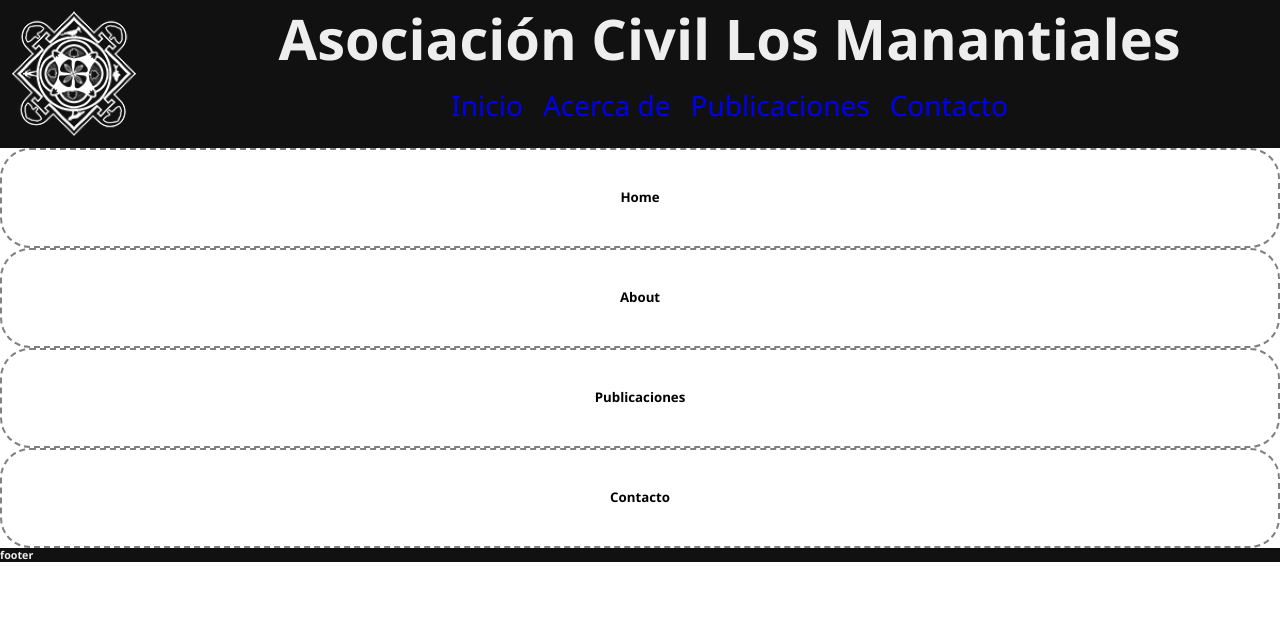
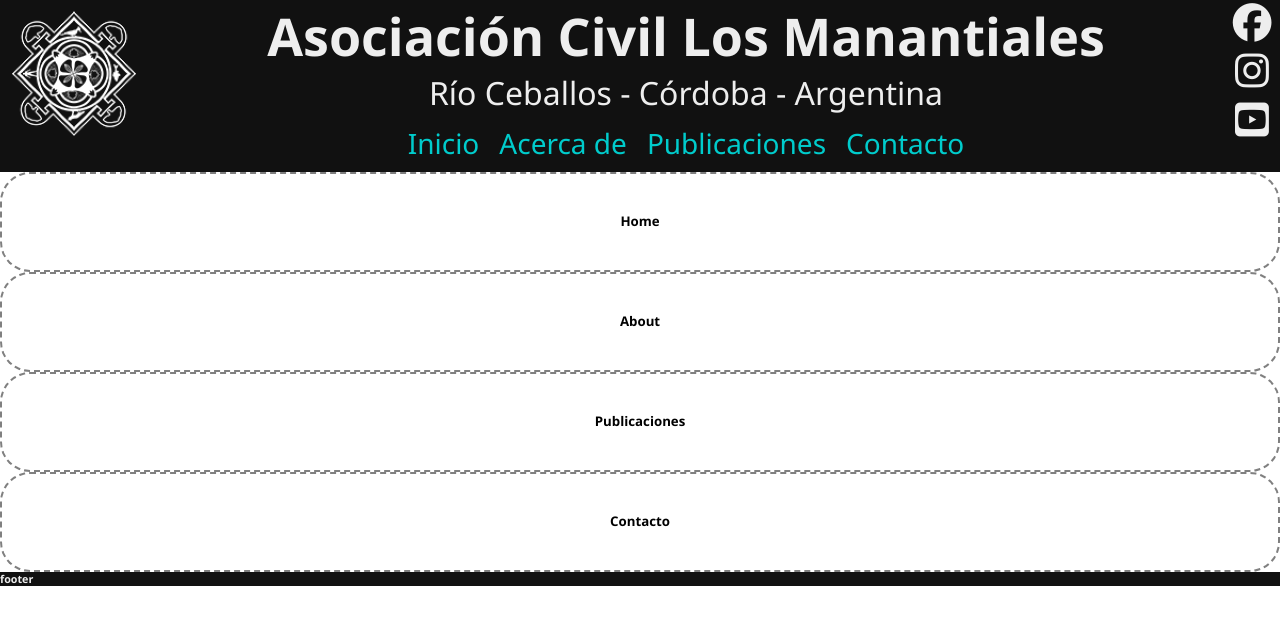
Before and after one commit to maernoud/CodoACodo-front, a plain HTML site: page index.html in a window 1280 px wide. Drawn offline with Linux system fonts and the light colour scheme.

Commit message:
Agregado Redes Soc y Nuevo Header

```diff
--- a/css/estilos.css
+++ b/css/estilos.css
@@ -1,24 +1,56 @@
+:root{
+  --ColorHeaderBackground: #111;
+  --ColorHeaderFont: #EEE;
+  --ColorMenuFont: #0CC;
+  --ColorMenuFontActivo: #0EE;
+}
+
 *{
   margin: 0;
   padding: 0;
   box-sizing: border-box;
   font-family: 'Segoe UI', Tahoma, Geneva, Verdana, sans-serif;
+  transition: ease-in 0.3s all;
 }
 
 header, footer{
-  background-color: #111;
-  color:#EEE;
+  background-color: var(--ColorHeaderBackground);
+  color: var(--ColorHeaderFont);
 
   display: flex;
   flex-flow: row wrap;
   justify-content:space-between;
 }
 
-header img{width: 10%; min-width: 80px; margin: 10px;}
+header{text-align: center;}
 
-header>div{width: 86%; }
+header img{
+  width: 10vw;
+  height: 10vw;
+  /*
+   min-width: 80px;
+   min-height: 80px;
+  */
+  margin: 10px;
+}
 
-header h1{text-align: center;}
+.titulo{order:3;}
+.titulo>h1{
+  display: flex;
+  flex-wrap: wrap;
+  justify-content:space-around;
+}
+.subTitulo{font-size: 200%;}
+
+.redes{
+  order:2;
+  display:flex;
+  flex-flow:row wrap;
+
+  margin: 2px;
+  color: var(--ColorHeaderFont);
+  transform: scale(0.8);
+}
 
 header nav{
   display: flex;
@@ -26,14 +58,28 @@ header nav{
   justify-content:space-around;
 }
 
-header nav li{list-style-type: none; margin: 10px;}
-
-header nav a{text-decoration: none;}
-
 header nav ul{
   display: flex;
   flex-flow: row wrap;
   justify-content:space-around;
+}
+
+header nav li{
+  list-style-type: none;
+  padding: 10px;
+  color: var(--ColorMenuFont);
+}
+
+header nav li:hover{
+  transform: scale(1.2);
+  font-weight: bolder;
+  padding: 10px 20px;
+  color: var(--ColorMenuFontActivo);
+}
+
+header nav a{
+  text-decoration: none;
+  color: inherit;
 }
 
 section{
@@ -44,19 +90,33 @@ section{
   padding: 3%;
 }
 
+@media (min-width:400px){
+  header h1{font-size: 1.75rem;}
+  header nav{font-size: 0.75rem;}
+  .titulo{margin: auto;}
+}
+
+@media (min-width:600px){
+  header h1{font-size: 1.75rem;}
+  header nav{font-size: 1rem;}
+  .titulo{order:2;}
+  .redes{order:3; flex-flow:column wrap; align-items:center;}
+}
+
 @media (min-width:800px){
   header h1{font-size: 2.5rem;}
   header nav{font-size: 1.25rem;}
+  .redes{margin: 4px; transform: scale(0.9);}
 }
-@media (min-width:1000px){
-  header h1{font-size: 3rem;}
-  header nav{font-size: 1.5rem;}
+
+@media (min-width:1100px){
+  header h1{font-size: 3.25rem;}
+  header nav{font-size: 1.75rem;}
+  .redes{margin: 6px; transform: scale(1.1);}
 }
-@media (min-width:1200px){
-  header h1{font-size: 3.5rem;}
-  header nav{font-size: 1.75rem;}
-}
+
 @media (min-width:1400px){
   header h1{font-size: 4rem;}
   header nav{font-size: 2rem;}
+  .redes{margin: 7px; transform: scale(1.1);}
 }
--- a/index.html
+++ b/index.html
@@ -7,12 +7,16 @@
     <title>ACLM</title>
     <link rel="icon" href="img/logo.png" />
     <link rel="STYLESHEET" href="css/estilos.css" />
+    <script src="https://kit.fontawesome.com/df986e655c.js" crossorigin="anonymous"></script>
   </head>
   <body>
     <header>
-      <img src="./img/logo.png" alt="Logo de ACLM" />
-      <div>
+      <a href="https://onglosmanantiales.wordpress.com/" target="_blank">
+        <img src="./img/logo.png" alt="Logo de ACLM"/>
+      </a>
+      <div class="titulo">
         <h1>Asociación Civil Los Manantiales</h1>
+        <p class="subTitulo">Río Ceballos - Córdoba - Argentina</p>
         <nav>
           <ul>
             <li><a href="#Inicio">Inicio</a></li>
@@ -21,6 +25,23 @@
             <li><a href="#Contacto">Contacto</a></li>
           </ul>
         </nav>
+      </div>
+      <div class="redes">
+        <div>
+          <a href="https://www.facebook.com/Asociacion.Civil.Los.Manantiales" target="_blank">
+            <i class="fab fa-facebook fa-2x redes"></i>
+          </a>
+        </div>
+        <div>
+          <a href="https://www.instagram.com/onglosmanantiales/" target="_blank">
+            <i class="fab fa-instagram fa-2x redes"></i>
+          </a>
+        </div>
+        <div>
+          <a href="https://www.facebook.com/Asociacion.Civil.Los.Manantiales" target="_blank">
+            <i class="fab fa-youtube-square fa-2x redes"></i>
+          </a>
+        </div>
       </div>
     </header>
 
```
